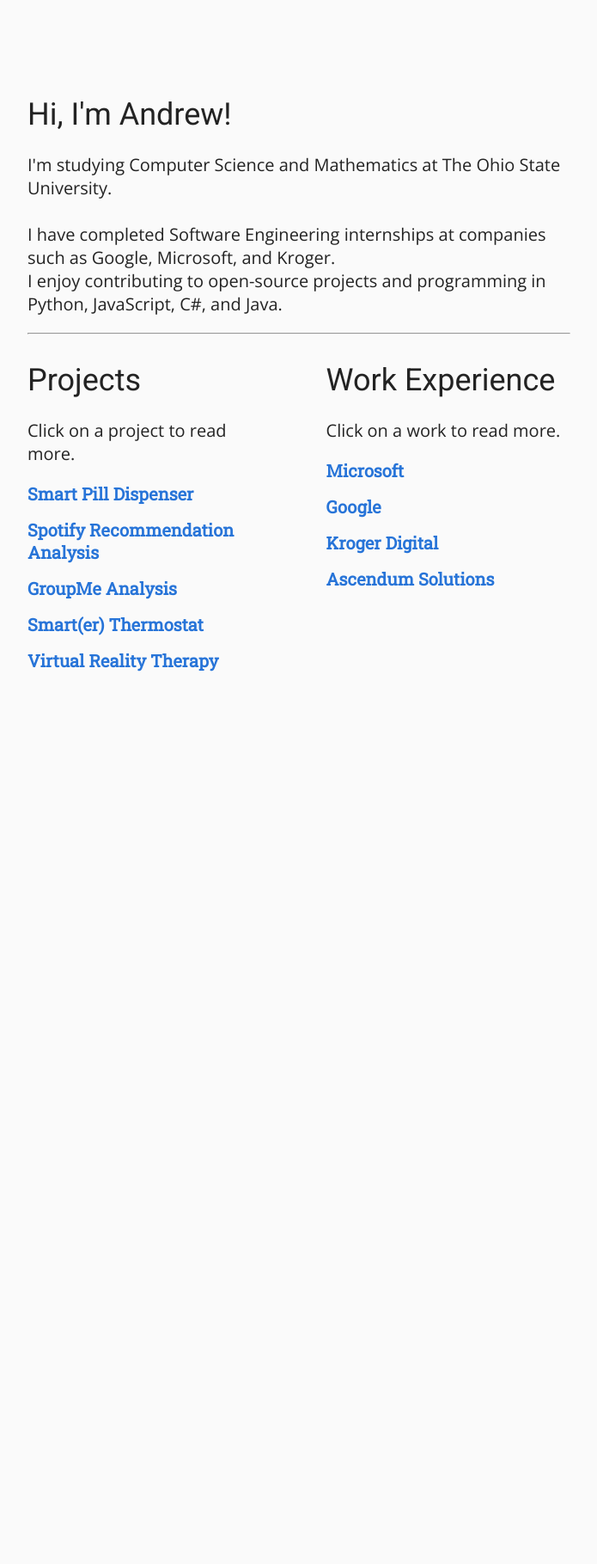
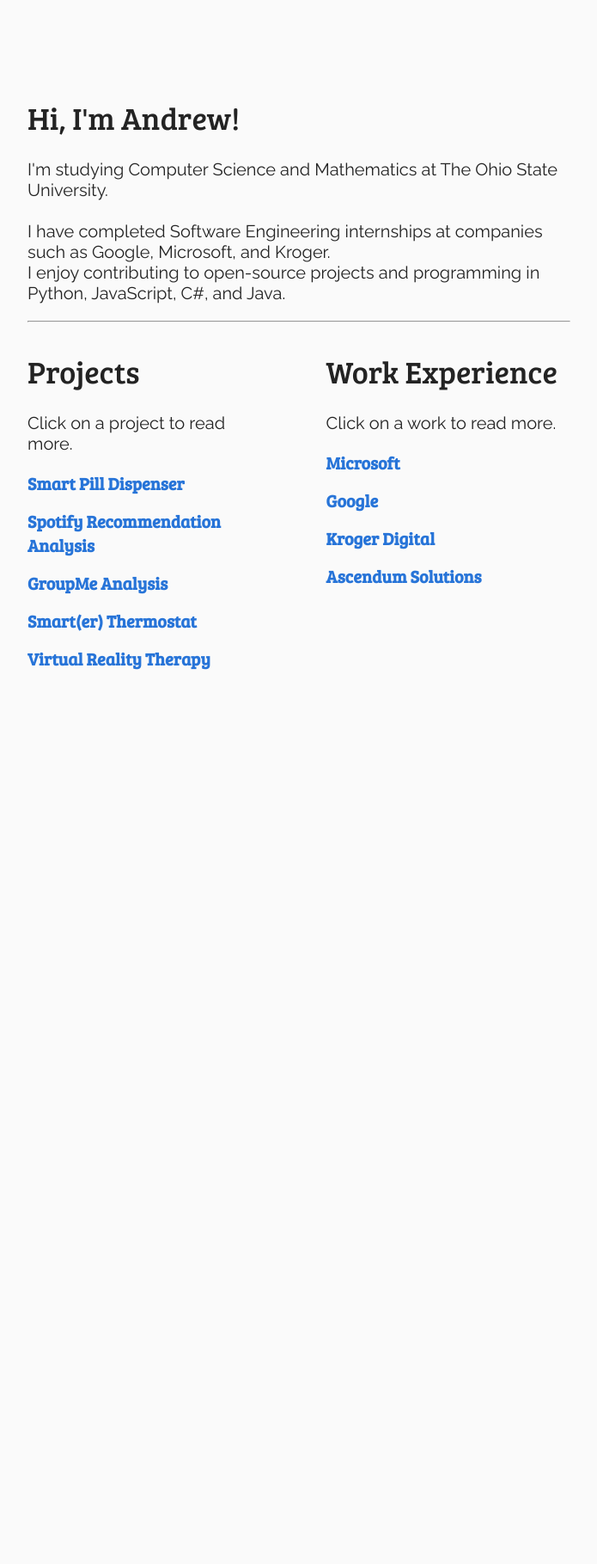
Before and after one commit to ajivoin/ajivoin.github.io, a Jekyll site: the page built from index.html, in a window 1280 px wide. Shown: the whole page at 86% size, without its empty margins (292-987 px from the left). Built offline with Jekyll 4.4.1, drawn with Linux system fonts in a browser that asks for light colours; after the commit the page ends 1648 px from its top, so only the background shows below that.

Commit message:
Typeface update, favicon added

```diff
--- a/_layouts/default.html
+++ b/_layouts/default.html
@@ -6,9 +6,13 @@
   <meta name="viewport" content="width=device-width; initial-scale=1">
   <title>{{ site.title }}</title>
   <link rel="stylesheet" href="/stylesheets/styles.css">
-  <link
-    href="https://fonts.googleapis.com/css?family=Open+Sans|Roboto|Roboto+Mono|Roboto+Slab"
-    rel="stylesheet">
+  <link rel="apple-touch-icon" sizes="152x152" href="/apple-touch-icon.png">
+  <link rel="icon" type="image/png" sizes="32x32" href="/favicon-32x32.png">
+  <link rel="icon" type="image/png" sizes="16x16" href="/favicon-16x16.png">
+  <link rel="manifest" href="/site.webmanifest">
+  <meta name="msapplication-TileColor" content="#da532c">
+  <meta name="theme-color" content="#ffffff">
+  <link href="https://fonts.googleapis.com/css2?family=Bree+Serif&family=Raleway&display=swap" rel="stylesheet">
 </head>
 
 <body>
--- a/stylesheets/styles.css
+++ b/stylesheets/styles.css
@@ -23,13 +23,13 @@
 }
 
 h1 {
-  font-family: "Roboto", sans-serif;
+  font-family: "Bree Serif", serif;
   font-size: 36px;
   font-weight: lighter;
 }
 
 .experience-title {
-  font-family: "Roboto Slab", serif;
+  font-family: "Bree Serif", serif;
   font-size: 20px;
   font-weight: bolder;
   color: rgb(39, 116, 216);
@@ -38,7 +38,7 @@
 }
 
 .text {
-  font-family: "Open Sans", sans-serif;
+  font-family: "Raleway", sans-serif;
   font-size: 20px;
   font-weight: 100;
 }
```
Also changed, not shown: browserconfig.xml (added, +9 -0 lines), android-chrome-144x144.png (added), apple-touch-icon.png (added), favicon-16x16.png (added), favicon-32x32.png (added), favicon.ico (added), mstile-150x150.png (added), site.webmanifest (added).
